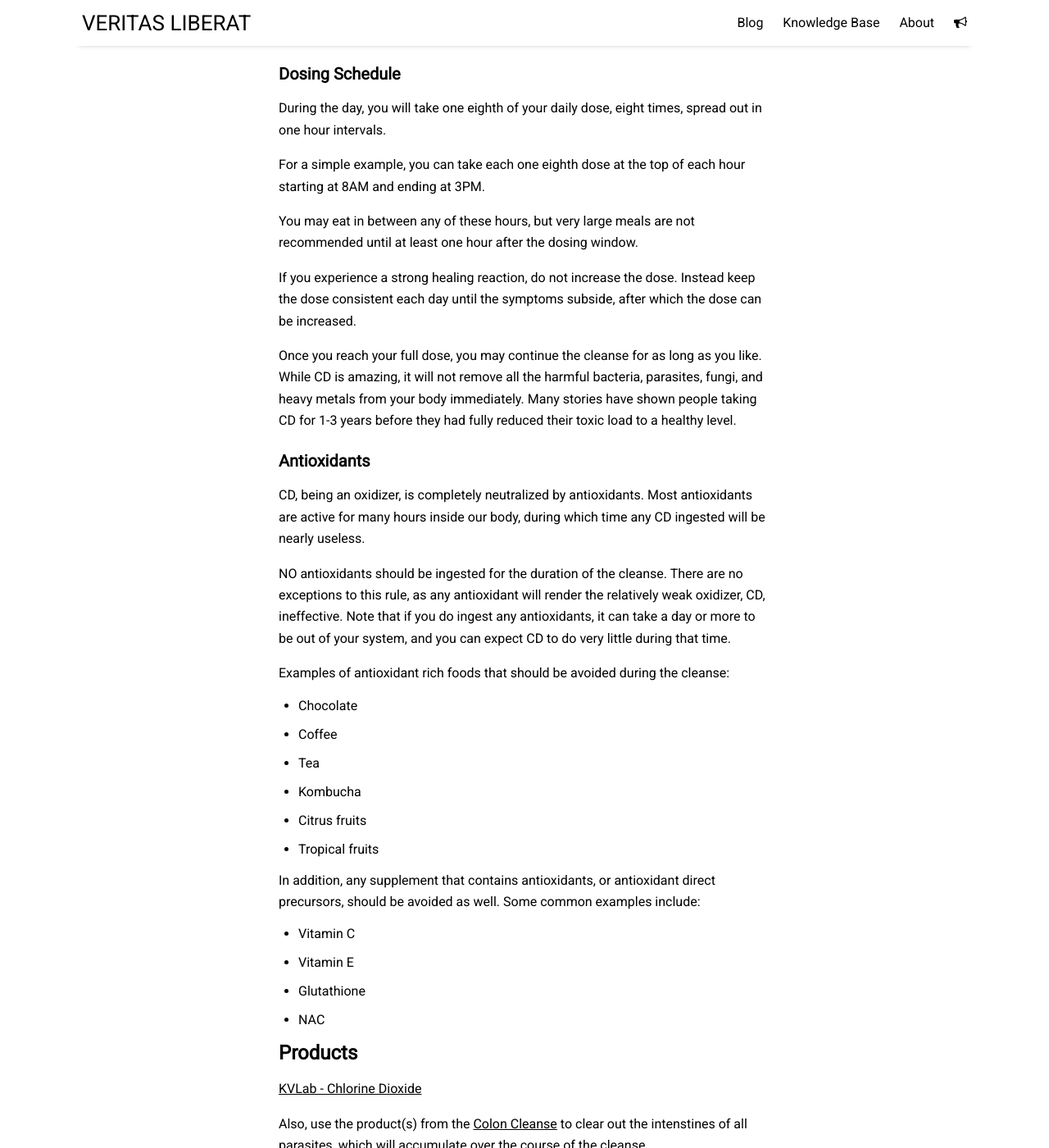
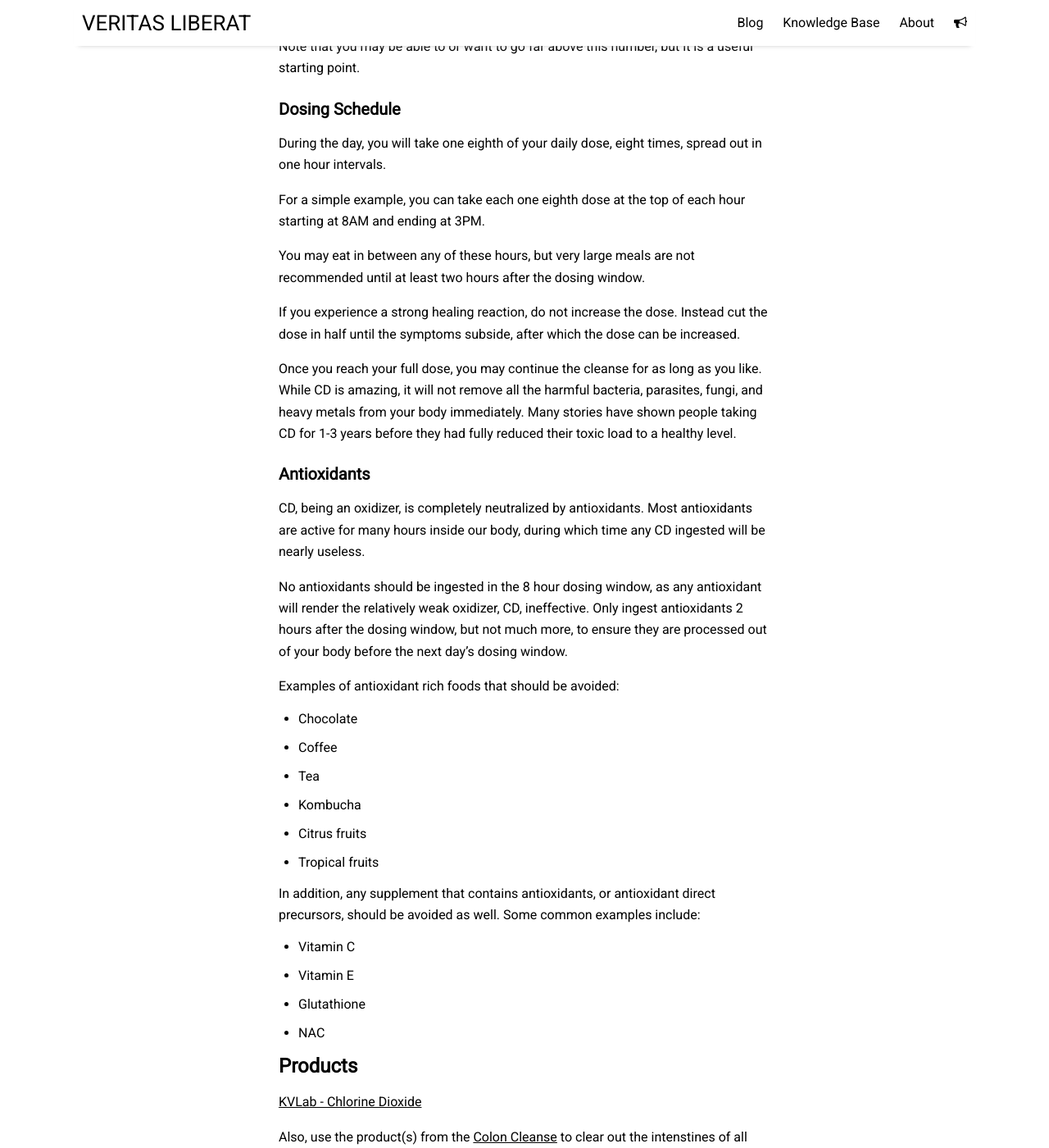
Before and after one commit to VeritasLiberat/VeritasLiberat.github.io, a Jekyll site: the page built from knowledge_base/Cleanse/5. Oxidizer/oxidizer.md, in a window 1280 px wide and 1400 px high, scrolled down 2378 px. Shown: the whole window at 82% size. Built offline with Jekyll 4.4.1, drawn with Linux system fonts in a browser that asks for light colours; nearby versions of some CDN libraries; some of the changed text lies outside the part shown.

```diff
--- a/knowledge_base/Cleanse/5. Oxidizer/oxidizer.md
+++ b/knowledge_base/Cleanse/5. Oxidizer/oxidizer.md
@@ -31,19 +31,21 @@ These kits are comprised of two bottles:
 1. Sodium Chlorite (~25%)
 2. Hydrochloric Acid (~4%)
 
-The ingredients must be separated because CD is not stable and breaks down quickly. All that is required to make CD is to mix one part NaClO2 with one part HCl, and wait one minute.
+The ingredients must be separated because CD is not stable and breaks down quickly. All that is required to make CD is to mix one part NaClO2 with one part HCl, and wait 30 seconds for the color to turn amber, or dark yellow.
 
-Once the solution has been allowed to sit for one minute, dilute with pure water (distilled, reverse osmosis, or verified clean spring water) to a concentration of 1oz. water per 1 drop CD.
+Once the solution has been allowed to sit for 30 seconds, dilute with pure water (distilled, reverse osmosis, or verified clean spring water) to a concentration of 1oz. water per 1 drop CD.
 
 We consider one "drop" of CD to be one drop of NAClO2 and one drop of HCl mixed together.
 
 Only ever do this in glass, as metal will oxidize easily, and plastic of course should not be used with food.
 
-This diluted CD with water solution is what will be ingested. It must be stored in a glass container that seals very well, as it will be drank throughout the day. Always be sure to mix fresh CD each morning, as even a day old will lose considerable potency.
+This diluted CD with water solution should be ingested immediately because it begins losing potency as soon as it's mixed.
+
+While you can premix the day's 8 doses and store them in a glass jar that seals well, it is recommended to mix a fresh batch each time.
 
 In Summary, the process to make Chlorine Dioxide:
 1. Mix one part NaClO2 wih one part HCl
-2. Let sit for one minute
+2. Let sit for 30 seconds
 3. Dilute to 1oz. water per 1 drop CD
 
 ### Dosing
@@ -64,9 +66,9 @@ During the day, you will take one eighth of your daily dose, eight times, spread
 
 For a simple example, you can take each one eighth dose at the top of each hour starting at 8AM and ending at 3PM.
 
-You may eat in between any of these hours, but very large meals are not recommended until at least one hour after the dosing window.
+You may eat in between any of these hours, but very large meals are not recommended until at least two hours after the dosing window.
 
-If you experience a strong healing reaction, do not increase the dose. Instead keep the dose consistent each day until the symptoms subside, after which the dose can be increased.
+If you experience a strong healing reaction, do not increase the dose. Instead cut the dose in half until the symptoms subside, after which the dose can be increased.
 
 Once you reach your full dose, you may continue the cleanse for as long as you like. While CD is amazing, it will not remove all the harmful bacteria, parasites, fungi, and heavy metals from your body immediately. Many stories have shown people taking CD for 1-3 years before they had fully reduced their toxic load to a healthy level.
 
@@ -74,9 +76,9 @@ Once you reach your full dose, you may continue the cleanse for as long as you l
 
 CD, being an oxidizer, is completely neutralized by antioxidants. Most antioxidants are active for many hours inside our body, during which time any CD ingested will be nearly useless.
 
-NO antioxidants should be ingested for the duration of the cleanse. There are no exceptions to this rule, as any antioxidant will render the relatively weak oxidizer, CD, ineffective. Note that if you do ingest any antioxidants, it can take a day or more to be out of your system, and you can expect CD to do very little during that time.
+No antioxidants should be ingested in the 8 hour dosing window, as any antioxidant will render the relatively weak oxidizer, CD, ineffective. Only ingest antioxidants 2 hours after the dosing window, but not much more, to ensure they are processed out of your body before the next day's dosing window.
 
-Examples of antioxidant rich foods that should be avoided during the cleanse:
+Examples of antioxidant rich foods that should be avoided:
 - Chocolate
 - Coffee
 - Tea
```
Also changed, not shown: other parts of knowledge_base/Cleanse/5. Oxidizer/oxidizer.md (+5 -0 lines).
